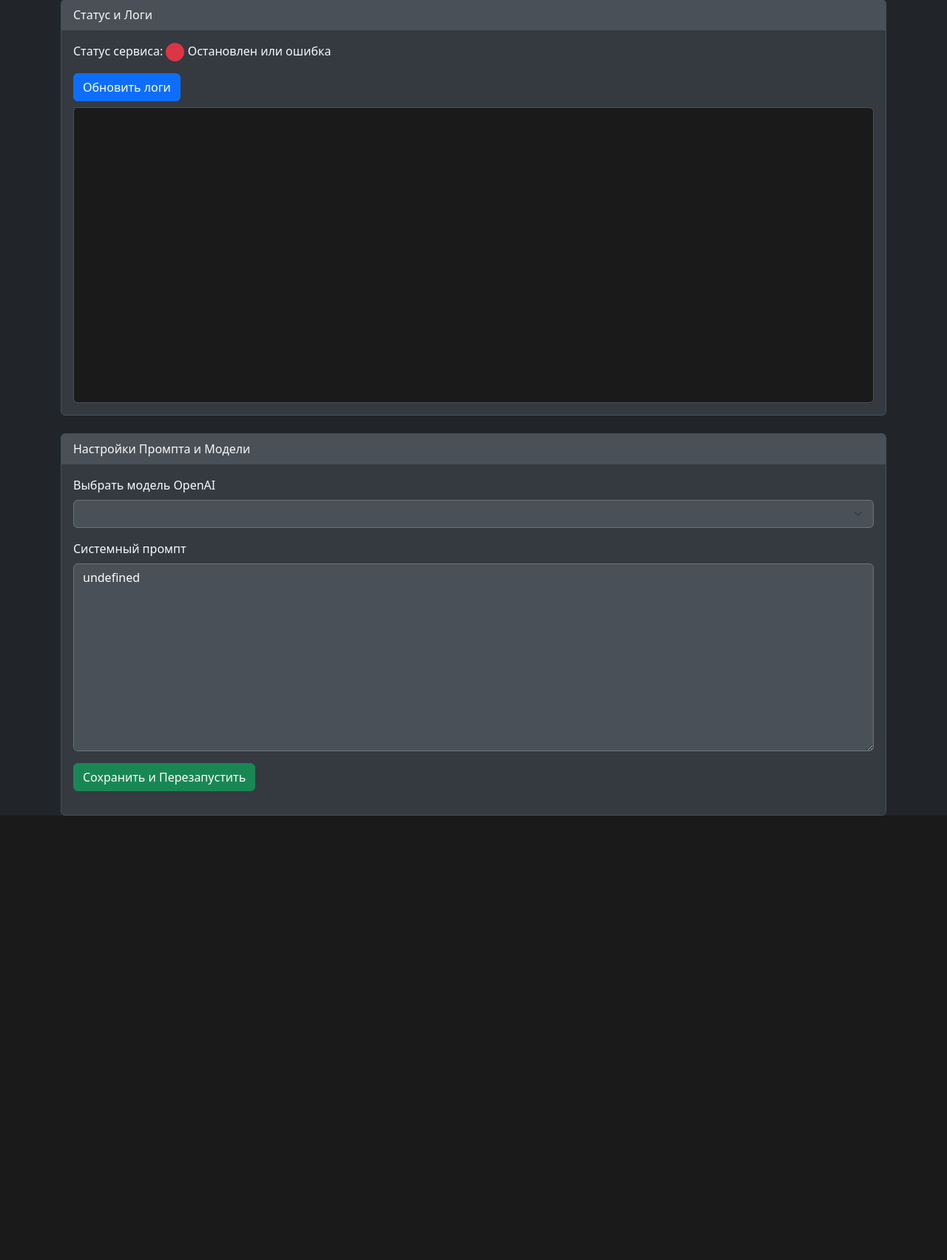
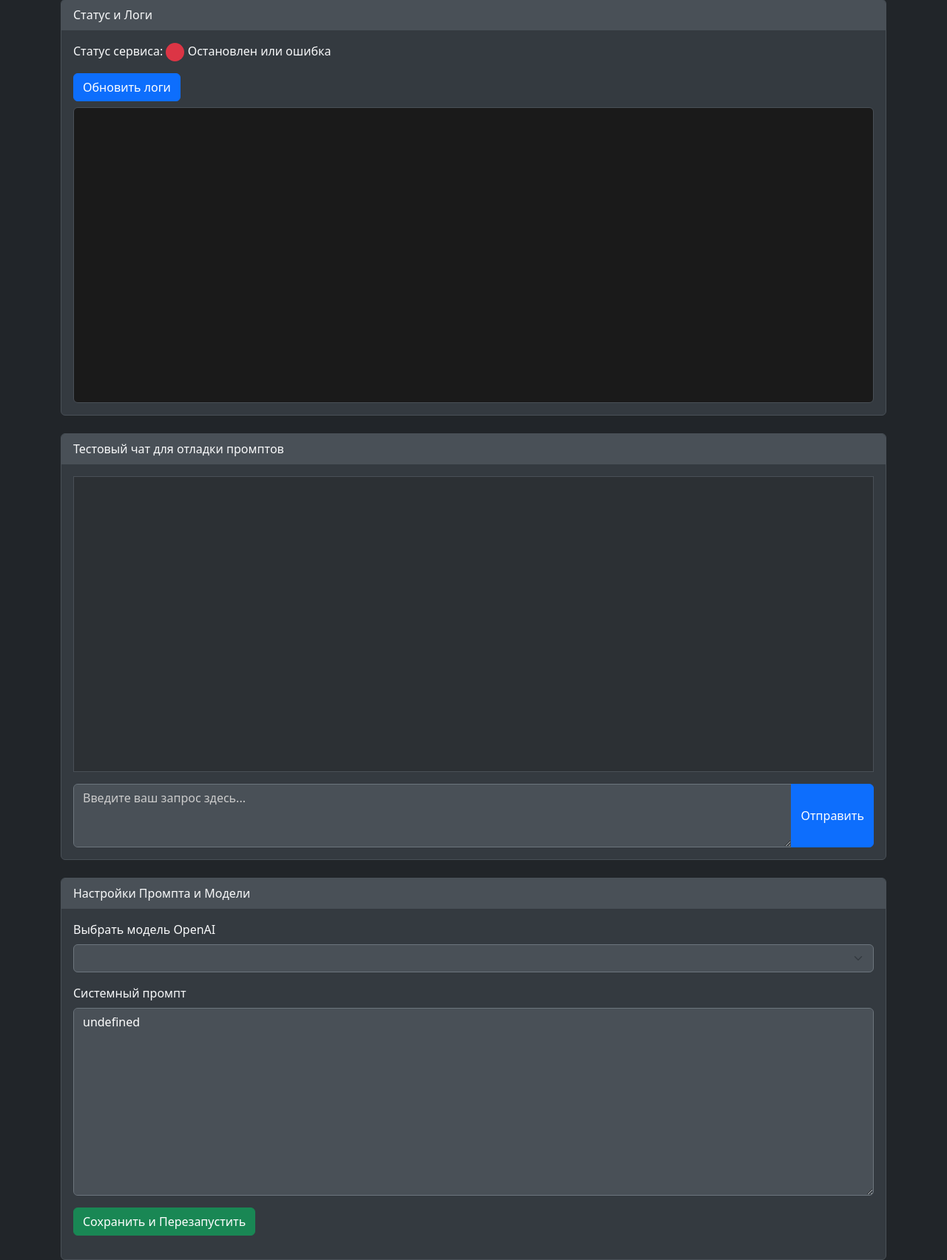
Before and after one commit to felixkrutov/TestServerBitrix, a FastAPI app: template templates/index.html in a window 1280 px wide. Shown: the part 97-1801 px from the top of the page at 74% size. Before the commit the page ends 1200 px from the top, so only its background shows below. Run offline with FastAPI, Linux system fonts and the light colour scheme; the template is opened without the code that fills it, so the values that code supplies are empty.

Commit message:
Update index.html

```diff
--- a/templates/index.html
+++ b/templates/index.html
@@ -6,17 +6,11 @@
     <title>Админка для ИИ</title>
     <link href="https://cdn.jsdelivr.net/npm/bootstrap@5.3.0/dist/css/bootstrap.min.css" rel="stylesheet">
     <style>
-    body { background-color: #212529; color: #fff; } /* Основной фон и цвет текста */
-
-    /* Добавляем явное указание для заголовков и подписей, чтобы они были белыми */
+        body { background-color: #212529; color: #fff; }
         h1, h2, h3, h4, h5, h6,
-    p, /* Для текста "Работает" */
-    label, /* Для подписей полей */
-    .card-header /* Для текста в заголовках карточек */
-    {
-        color: #f8f9fa !important; /* Явно белый цвет, перебиваем Bootstrap */
+        p, label, .card-header {
+            color: #f8f9fa !important;
         }
-
         .card { background-color: #343a40; border-color: #495057; }
         .card-header { background-color: #495057; border-bottom: 1px solid #495057; }
         .form-control, .form-select { background-color: #495057; color: #fff; border-color: #6c757d; }
@@ -26,6 +20,34 @@
         .status-ok { background-color: #198754; }
         .status-fail { background-color: #dc3545; }
         #logs { background-color: #1a1a1a; color: #f8f9fa; font-family: monospace; white-space: pre-wrap; height: 400px; overflow-y: scroll; border: 1px solid #495057; }
+
+        /* Стили для нового чата */
+        #chat-history {
+            background-color: #2c3034;
+            height: 400px;
+            overflow-y: scroll;
+            border: 1px solid #495057;
+            padding: 10px;
+            margin-bottom: 1rem;
+        }
+        #chat-history p {
+            margin-bottom: 0.5rem;
+            padding: 0.5rem 1rem;
+            border-radius: 0.5rem;
+            max-width: 80%;
+            word-wrap: break-word;
+        }
+        .user-message {
+            background-color: #0d6efd;
+            margin-left: auto;
+            text-align: right;
+        }
+        .ai-message {
+            background-color: #495057;
+            margin-right: auto;
+            text-align: left;
+            white-space: pre-wrap; /* Сохраняет переносы строк от ИИ */
+        }
     </style>
 </head>
 <body>
@@ -42,6 +64,24 @@
             </div>
         </div>
 
+        <!-- Тестовый чат (НОВЫЙ БЛОК) -->
+        <div class="card mb-4">
+            <div class="card-header">Тестовый чат для отладки промптов</div>
+            <div class="card-body">
+                <div id="chat-history"></div>
+                <div class="input-group">
+                    <textarea class="form-control" id="user-input" placeholder="Введите ваш запрос здесь..." rows="3"></textarea>
+                    <button class="btn btn-primary" id="send-btn">Отправить</button>
+                </div>
+                <div id="loading-indicator" class="mt-2" style="display: none;">
+                    <div class="spinner-border spinner-border-sm" role="status">
+                        <span class="visually-hidden">Loading...</span>
+                    </div>
+                    <span>Думаю...</span>
+                </div>
+            </div>
+        </div>
+
         <!-- Настройки -->
         <div class="card">
             <div class="card-header">Настройки Промпта и Модели</div>
@@ -49,9 +89,7 @@
                 <form id="settingsForm">
                     <div class="mb-3">
                         <label for="model" class="form-label">Выбрать модель OpenAI</label>
-                        <select class="form-select" id="model" name="model">
-                            <!-- Опции будут загружены сюда -->
-                        </select>
+                        <select class="form-select" id="model" name="model"></select>
                     </div>
                     <div class="mb-3">
                         <label for="prompt" class="form-label">Системный промпт</label>
@@ -65,7 +103,56 @@
     </div>
 
 <script>
-    // Функция для получения статуса
+    // --- Старая логика ---
+    async function fetchStatus() { /* ... без изменений ... */ }
+    async function fetchLogs() { /* ... без изменений ... */ }
+    async function fetchSettings() { /* ... без изменений ... */ }
+    document.getElementById('settingsForm').addEventListener('submit', async function(e) { /* ... без изменений ... */ });
+
+    // --- НОВАЯ ЛОГИКА ДЛЯ ЧАТА ---
+    const sendBtn = document.getElementById('send-btn');
+    const userInput = document.getElementById('user-input');
+    const chatHistory = document.getElementById('chat-history');
+    const loadingIndicator = document.getElementById('loading-indicator');
+
+    function addMessageToHistory(message, sender) {
+        const p = document.createElement('p');
+        p.className = sender === 'user' ? 'user-message' : 'ai-message';
+        p.textContent = message;
+        chatHistory.appendChild(p);
+        chatHistory.scrollTop = chatHistory.scrollHeight; // Автопрокрутка вниз
+    }
+
+    sendBtn.addEventListener('click', async () => {
+        const message = userInput.value.trim();
+        if (!message) return;
+
+        addMessageToHistory(message, 'user');
+        userInput.value = '';
+        loadingIndicator.style.display = 'block';
+        sendBtn.disabled = true;
+
+        try {
+            const response = await fetch('/api/chat', {
+                method: 'POST',
+                headers: { 'Content-Type': 'application/json' },
+                body: JSON.stringify({ user_message: message })
+            });
+            if (!response.ok) {
+                const errorData = await response.json();
+                throw new Error(errorData.detail || `Ошибка сервера: ${response.statusText}`);
+            }
+            const data = await response.json();
+            addMessageToHistory(data.ai_response, 'ai');
+        } catch (error) {
+            addMessageToHistory(`Ошибка: ${error.message}`, 'ai');
+        } finally {
+            loadingIndicator.style.display = 'none';
+            sendBtn.disabled = false;
+        }
+    });
+
+    // --- Полный код для старых функций (скопируй их) ---
     async function fetchStatus() {
         const response = await fetch('/api/status');
         const data = await response.json();
@@ -81,36 +168,29 @@
         }
     }
 
-    // Функция для получения логов
     async function fetchLogs() {
         const response = await fetch('/api/logs');
         const data = await response.json();
         document.getElementById('logs').textContent = data.logs;
     }
 
-    // Функция для получения текущих настроек
     async function fetchSettings() {
         const response = await fetch('/api/settings');
         const data = await response.json();
-
-        // Заполняем промпт
         document.getElementById('prompt').value = data.prompt;
-
-        // Заполняем выпадающий список моделей
         const modelSelect = document.getElementById('model');
-        modelSelect.innerHTML = ''; // Очищаем список
+        modelSelect.innerHTML = '';
         data.models_list.forEach(modelName => {
             const option = document.createElement('option');
             option.value = modelName;
             option.textContent = modelName;
             if (modelName === data.current_model) {
-                option.selected = true; // Выбираем текущую модель
+                option.selected = true;
             }
             modelSelect.appendChild(option);
         });
     }
 
-    // Сохранение настроек
     document.getElementById('settingsForm').addEventListener('submit', async function(e) {
         e.preventDefault();
         const formData = new FormData(this);
@@ -136,7 +216,7 @@
         fetchStatus();
         fetchLogs();
         fetchSettings();
-        setInterval(fetchStatus, 5000); // Обновляем статус каждые 5 секунд
+        setInterval(fetchStatus, 5000);
     };
 </script>
 </body>
```
Lines whose indentation alone changed are shown as unchanged.
